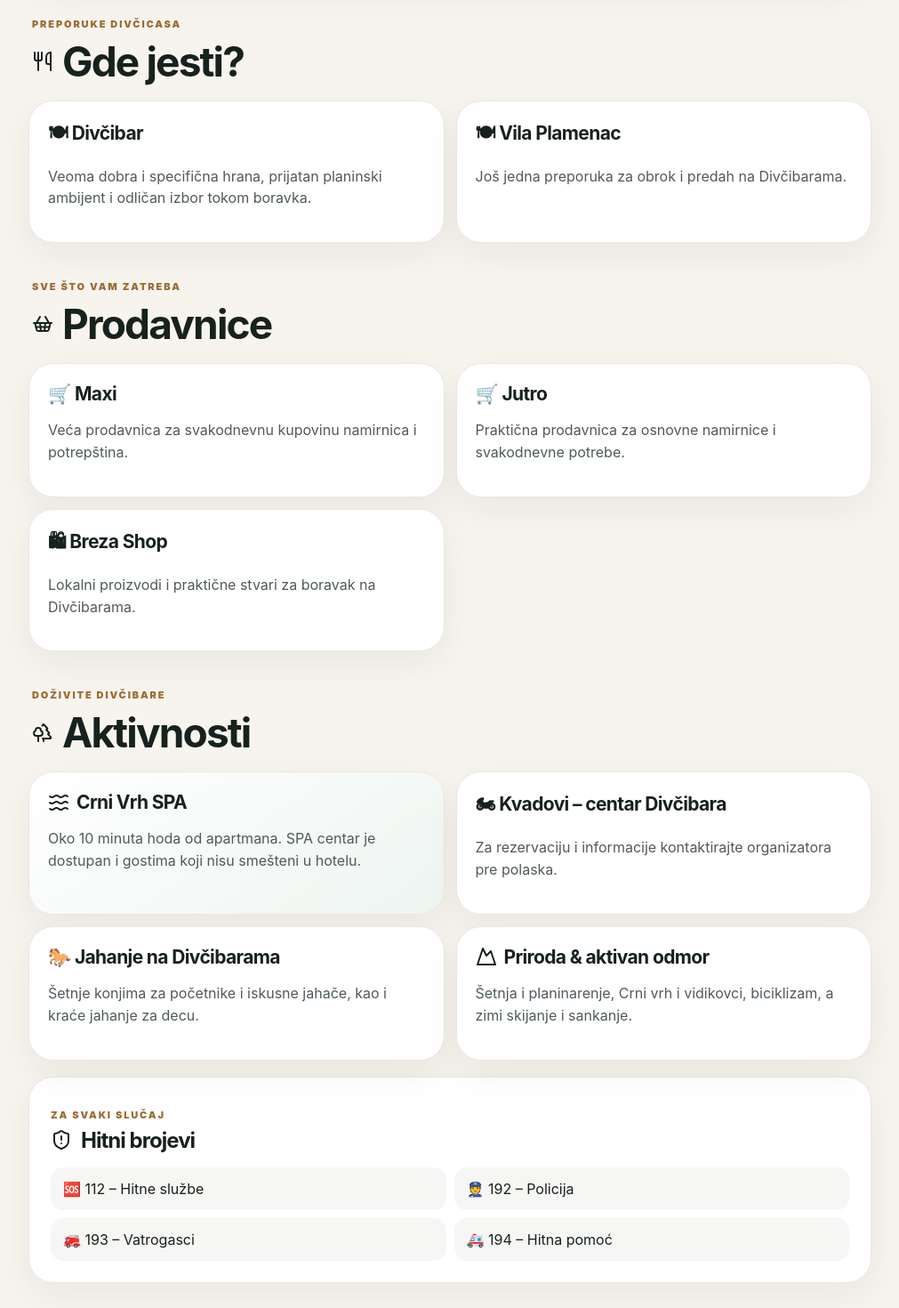
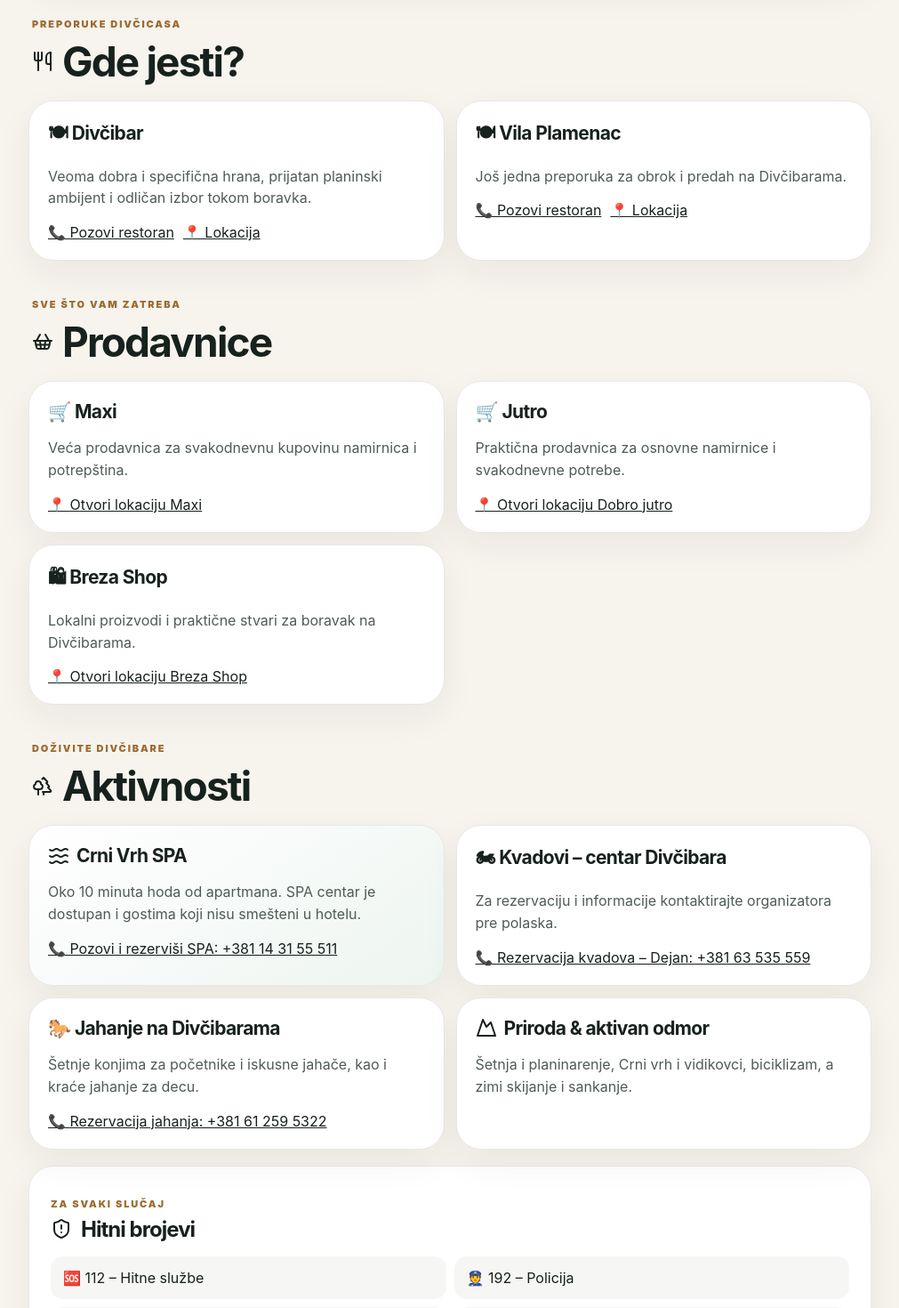
Before and after one commit to pocucapedja-debug/divcicasa-guest-guide, a Next.js app: page /g6 in a window 1280 px wide. Shown: the part 2704-4174 px from the top of the page at 89% size, without its empty margins (134-1145 px from the left). Built offline with nearby package versions, Linux system fonts and the light colour scheme.

Commit message:
Add restaurants, shops and activities contacts to G6

```diff
--- a/app/g6/page.jsx
+++ b/app/g6/page.jsx
@@ -196,6 +196,12 @@
                 Veoma dobra i specifična hrana, prijatan planinski ambijent
                 i odličan izbor tokom boravka.
               </p>
+
+<div style={{ display: 'flex', gap: '10px', flexWrap: 'wrap', marginTop: '12px' }}>
+  <a href="tel:+381646439776">📞 Pozovi restoran</a>
+  <a href="https://maps.app.goo.gl/G2eXxA4KY4WizN959" target="_blank" rel="noopener noreferrer">📍 Lokacija</a>
+</div>
+
             </article>
 
             <article className="mini">
@@ -203,6 +209,12 @@
               <p>
                 Još jedna preporuka za obrok i predah na Divčibarama.
               </p>
+
+<div style={{ display: 'flex', gap: '10px', flexWrap: 'wrap', marginTop: '12px' }}>
+  <a href="tel:+381646439766">📞 Pozovi restoran</a>
+  <a href="https://maps.app.goo.gl/g3YKSQAkZYhcjATr6" target="_blank" rel="noopener noreferrer">📍 Lokacija</a>
+</div>
+
             </article>
           </div>
         </section>
@@ -217,16 +229,39 @@
             <article className="mini">
               <h3>🛒 Maxi</h3>
               <p>Veća prodavnica za svakodnevnu kupovinu namirnica i potrepština.</p>
+
+<a href="https://www.google.com/maps/search/?api=1&query=Maxi+Divcibare" target="_blank" rel="noopener noreferrer">
+  📍 Otvori lokaciju Maxi
+</a>
+
             </article>
 
             <article className="mini">
               <h3>🛒 Jutro</h3>
               <p>Praktična prodavnica za osnovne namirnice i svakodnevne potrebe.</p>
+
+<a
+  href="https://www.google.com/maps/search/?api=1&query=Dobro+jutro+prodavnica+Divcibare"
+  target="_blank"
+  rel="noopener noreferrer"
+>
+  📍 Otvori lokaciju Dobro jutro
+</a>
+
             </article>
 
             <article className="mini">
               <h3>🛍 Breza Shop</h3>
               <p>Lokalni proizvodi i praktične stvari za boravak na Divčibarama.</p>
+
+<a
+  href="https://maps.app.goo.gl/PWYtgKjM7LgqCSMj6"
+  target="_blank"
+  rel="noopener noreferrer"
+>
+  📍 Otvori lokaciju Breza Shop
+</a>
+
             </article>
           </div>
         </section>
@@ -244,6 +279,11 @@
                 Oko 10 minuta hoda od apartmana. SPA centar je dostupan
                 i gostima koji nisu smešteni u hotelu.
               </p>
+
+<a href="tel:+381143155511">
+  📞 Pozovi i rezerviši SPA: +381 14 31 55 511
+</a>
+
             </article>
 
             <article className="mini">
@@ -252,6 +292,11 @@
                 Za rezervaciju i informacije kontaktirajte organizatora
                 pre polaska.
               </p>
+
+<a href="tel:+38163535559">
+  📞 Rezervacija kvadova – Dejan: +381 63 535 559
+</a>
+
             </article>
 
             <article className="mini">
@@ -260,6 +305,11 @@
                 Šetnje konjima za početnike i iskusne jahače, kao i kraće
                 jahanje za decu.
               </p>
+
+<a href="tel:+381612595322">
+  📞 Rezervacija jahanja: +381 61 259 5322
+</a>
+
             </article>
 
             <article className="mini">
```
